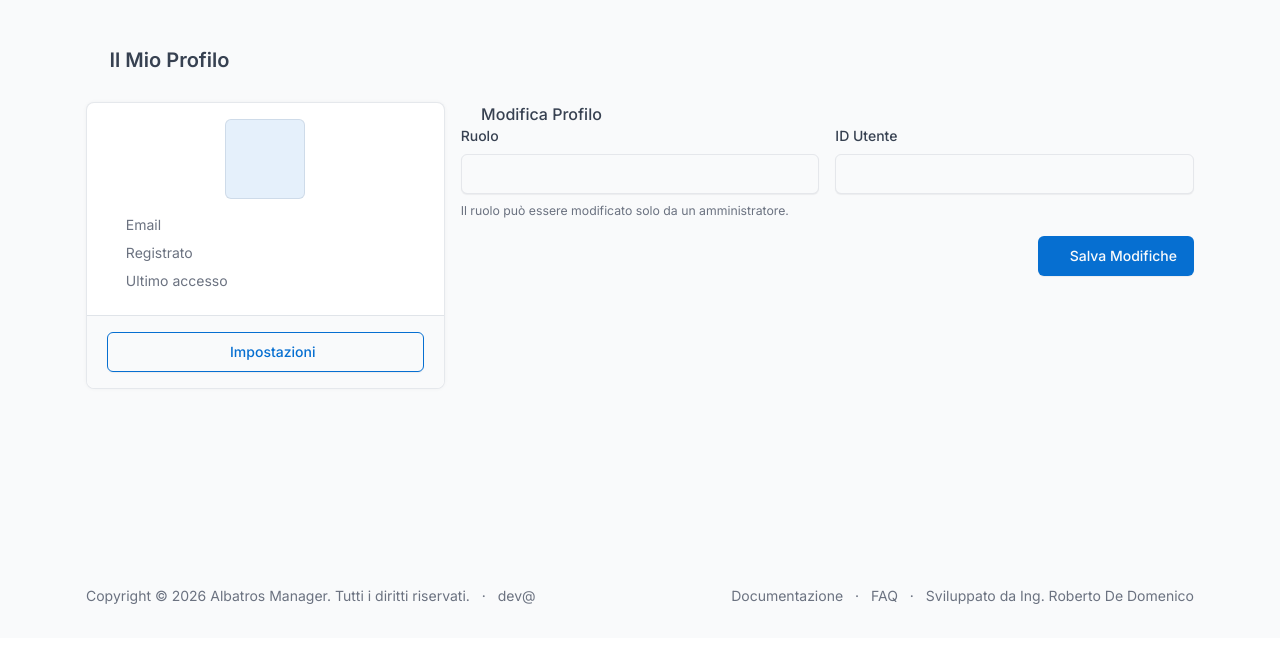
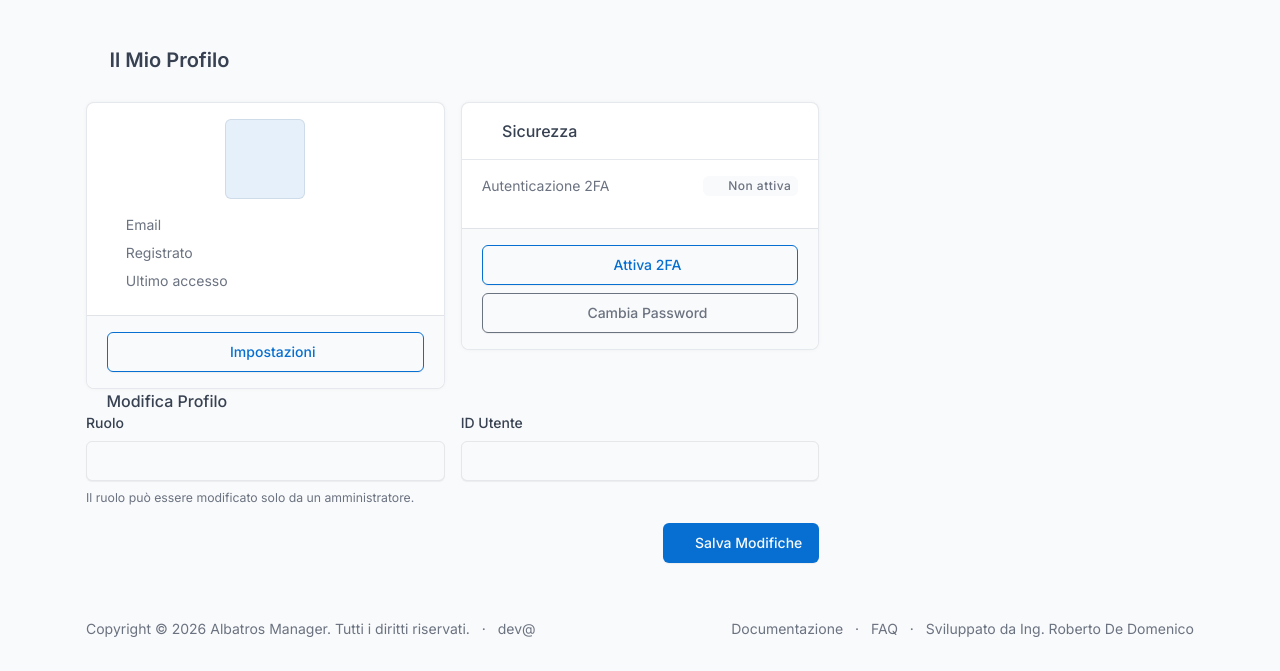
Before and after one commit to deduzzo/albatros-manager, a Yii app: template views/site/profilo.php in a window 1280 px wide. Shown: the part 162-833 px from the top of the page. Before the commit the page ends 766 px from the top, so only its background shows below. Run offline with PHP 8.4 and a stand-in for Yii, Linux system fonts and the light colour scheme; the template is opened without the code that fills it, so the values that code supplies are empty; some libraries are stand-ins or nearby versions; some web fonts are replaced.

Commit message:
feat: integrate 2FA flow in admin login and profile
- Add validateCredentials() to LoginForm for separated credential check
- Add TwoFactorActionsTrait, ForcePasswordChangeBehavior, TotpPendingBehavior to SiteController
- Modify login flow to check 2FA before completing login
- Add security section to admin profile with 2FA and password change

Co-Authored-By: Claude Opus 4.6 (1M context) <noreply@anthropic.com>

```diff
--- a/views/site/profilo.php
+++ b/views/site/profilo.php
@@ -55,6 +55,40 @@ $this->params['breadcrumbs'][] = $this->title;
                         </div>
                         <div class="card-footer">
                             <?= Html::a('<i class="ti ti-settings me-1"></i> Impostazioni', ['impostazioni'], ['class' => 'btn btn-outline-primary w-100']) ?>
+                        </div>
+                    </div>
+                </div>
+
+                <!-- Card Sicurezza -->
+                <div class="col-lg-4 mb-3">
+                    <div class="card">
+                        <div class="card-header">
+                            <h3 class="card-title"><i class="ti ti-shield-lock me-2"></i>Sicurezza</h3>
+                        </div>
+                        <div class="card-body">
+                            <div class="d-flex mb-3">
+                                <span class="me-auto text-secondary">Autenticazione 2FA</span>
+                                <?php if ($user->isTotpEnabled()): ?>
+                                    <span class="badge bg-green text-green-fg"><i class="ti ti-shield-check me-1"></i>Attiva</span>
+                                <?php else: ?>
+                                    <span class="badge bg-default"><i class="ti ti-shield-off me-1"></i>Non attiva</span>
+                                <?php endif; ?>
+                            </div>
+
+                            <?php if ($user->isTotpEnabled() && $user->totp_enabled_at): ?>
+                                <div class="d-flex mb-3">
+                                    <span class="me-auto text-secondary">Attivata il</span>
+                                    <span><?= Yii::$app->formatter->asDate($user->totp_enabled_at) ?></span>
+                                </div>
+                            <?php endif; ?>
+                        </div>
+                        <div class="card-footer">
+                            <?php if ($user->isTotpEnabled()): ?>
+                                <?= Html::a('<i class="ti ti-shield-off me-1"></i> Disattiva 2FA', ['disattiva-2fa'], ['class' => 'btn btn-outline-danger w-100 mb-2']) ?>
+                            <?php else: ?>
+                                <?= Html::a('<i class="ti ti-shield-check me-1"></i> Attiva 2FA', ['attiva-2fa'], ['class' => 'btn btn-outline-primary w-100 mb-2']) ?>
+                            <?php endif; ?>
+                            <?= Html::a('<i class="ti ti-key me-1"></i> Cambia Password', ['cambia-password'], ['class' => 'btn btn-outline-secondary w-100']) ?>
                         </div>
                     </div>
                 </div>
```
Also changed, not shown: controllers/SiteController.php (+69 -4 lines), models/LoginForm.php (+9 -0 lines).
